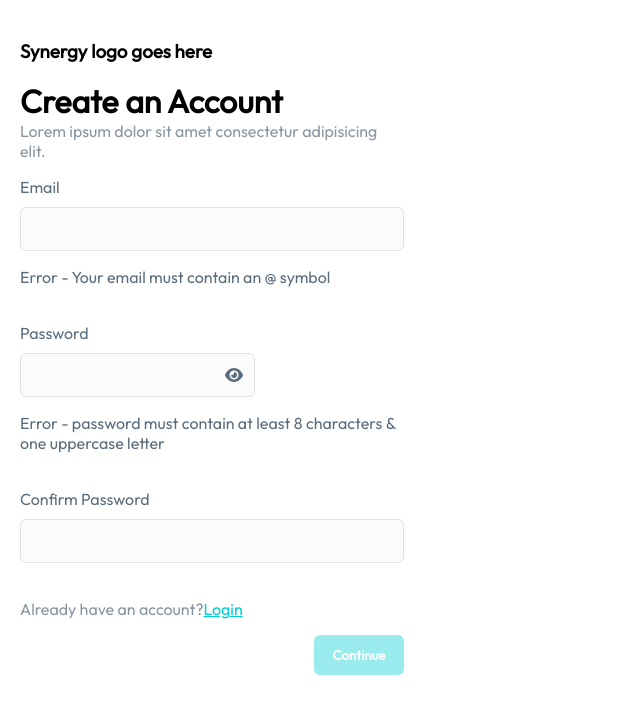
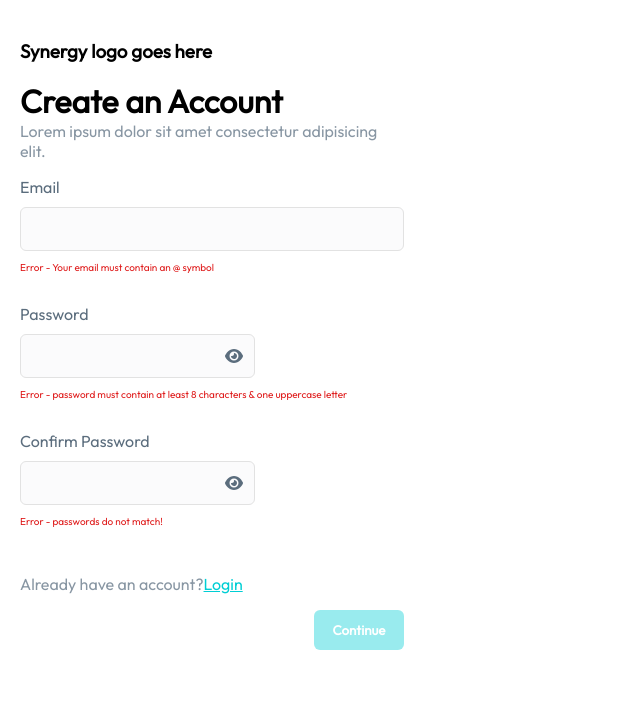
Before and after one commit to nology-tech/synergy, a React (Create React App) app: page / in a window 1280 px wide. Shown: the top 714 px of the page, without its empty margins (0-640 px from the left). Built offline with nearby package versions, Linux system fonts and the light colour scheme.

Commit message:
added icon for confirmed password, validations for confirmed password, scss for valid and invalid inputs, scss parameters

```diff
--- a/public/index.html
+++ b/public/index.html
@@ -3,6 +3,10 @@
   <head>
     <meta charset="utf-8" />
     <link rel="icon" href="%PUBLIC_URL%/favicon.ico" />
+    <link href='https://fonts.googleapis.com/css?family=Outfit' rel="stylesheet">
+    <link href='https://fonts.googleapis.com/css?family=Lato' rel="stylesheet">
+    <link href='https://fonts.googleapis.com/css?family=Roboto' rel="stylesheet">
+    <link href='https://fonts.googleapis.com/css?family=Inter' rel="stylesheet">
     <meta name="viewport" content="width=device-width, initial-scale=1" />
     <meta name="theme-color" content="#000000" />
     <meta
--- a/src/components/SignUp/SignUp.jsx
+++ b/src/components/SignUp/SignUp.jsx
@@ -1,7 +1,7 @@
 import React from 'react';
 import { useState } from 'react';
 import "./SignUp.scss"
-import { faEye, faHome } from "@fortawesome/free-solid-svg-icons";
+import { faEye} from "@fortawesome/free-solid-svg-icons";
 import { FontAwesomeIcon } from "@fortawesome/react-fontawesome";
 
 const SignUp = () => {
@@ -9,6 +9,7 @@ const SignUp = () => {
   const [password, setPassword] = useState("");
   const [confirmedPassword, setConfirmedPassword] = useState("");
   const [passwordType, setPasswordType] = useState("password");
+  const [ConfirmedPasswordType, setConfirmedPasswordType] = useState("password");
 
   const [validEmail, setValidEmail] = useState(false);
   const [validPassword, setValidPassword] = useState(false);
@@ -17,40 +18,51 @@ const SignUp = () => {
     // Handling the email change
   const handleEmail = (e) => {
     e.preventDefault();
-    const tempEmail = e.target.value;
+    const tempEmail = e.target.value.toString();
+    console.log(tempEmail);
     setEmail(tempEmail);
-    validateEmail(email)?setValidEmail(true):setValidEmail(false);
+    validateEmail(tempEmail)?setValidEmail(true):setValidEmail(false);
   };
 
   // Handling the password change
   const handlePassword = (e) => {
     e.preventDefault();
-    setPassword(e.target.value);
-    validatePassword(password)?setValidPassword(true):setValidPassword(false);
-    console.log(password);
+    const pass = e.target.value.toString();
+    setPassword(pass);
+    validatePassword(pass)?setValidPassword(true):setValidPassword(false);
+    console.log(pass);
 
   };
 
   // Handling the confirmed password change
   const handleConfirmedPassword = (e) => {
     e.preventDefault();
-    setConfirmedPassword(e.target.value);
-    console.log(confirmedPassword);
+    const confPass = e.target.value.toString();
+    setConfirmedPassword(confPass);
+    validateConfirmedPassword(confPass)?setValidConfirmedPassword(true):setValidConfirmedPassword(false);
+    console.log(confPass);
   };
 
   const validateEmail = (email) => {
     return email.toString().includes("@");
 
   }
-
   const validatePassword = (password) => {
     const uppercaseRegExp   = /(?=.*?[A-Z])/
     console.log(uppercaseRegExp.test(password));
-    return password.toString().length>=8 && uppercaseRegExp.test(password);
+    return password.length>=8 && uppercaseRegExp.test(password);
+  }
+
+  const validateConfirmedPassword = (pass) => {
+    return pass === password;
   }
 
   const togglePassword = (e) => {
     passwordType =="password"?setPasswordType("text"):setPasswordType("password");
+  }
+
+  const toggleConfirmedPassword = (e) => {
+    ConfirmedPasswordType =="password"?setConfirmedPasswordType("text"):setConfirmedPasswordType("password");
   }
 
   return (
@@ -66,10 +78,9 @@ const SignUp = () => {
           <div className="SignUpForm__email SignUpForm__div">
             <label className="label">Email</label>
             <input onChange={handleEmail} className="input" value={email} type="text" />
-            {validEmail?<p>Successful email entered</p>:<p>Error - Your email must contain an @ symbol</p>}
+            {validEmail?<p className='valid'>Successful email entered</p>:<p className='invalid'>Error - Your email must contain an @ symbol</p>}
           </div>
 
-          {/* {validEmail?<p>true</p>:<p>false</p>}   */}
 
           <div className="SignUpForm__password SignUpForm__div">
             <label className="label">Password</label>
@@ -77,12 +88,16 @@ const SignUp = () => {
                 <input onChange={handlePassword} className="input" value={password} type={passwordType} />
                 <FontAwesomeIcon icon={faEye} className="fontAwesome_icon" onClick = {togglePassword}/>
             </div>
-            {validPassword?<p>Password meets requirements</p>:<p>Error - password must contain at least 8 characters & one uppercase letter</p>}
+            {validPassword?<p className='valid'>Password meets requirements</p>:<p className='invalid'>Error - password must contain at least 8 characters & one uppercase letter</p>}
           </div>
 
           <div className="SignUpForm__confirmedPassword SignUpForm__div">
             <label className="label">Confirm Password</label>
-            <input onChange={handleConfirmedPassword} className="input" value={confirmedPassword} type="password" />
+            <div className="password">
+                <input onChange={handleConfirmedPassword} className="input" value={confirmedPassword} type={ConfirmedPasswordType} />
+                <FontAwesomeIcon icon={faEye} className="fontAwesome_icon" onClick = {toggleConfirmedPassword}/>
+            </div>
+            {validConfirmedPassword?<p className='valid'>Passwords match</p>:<p className='invalid'>Error - passwords do not match!</p>}
           </div>
 
           <div className='SignUpForm__hasAccount'>
--- a/src/components/SignUp/SignUp.scss
+++ b/src/components/SignUp/SignUp.scss
@@ -1,5 +1,29 @@
+$color-black: #06020A;
+$color-blue: #0B2251;
+$color-white: #FFFFFF;
+$color-lightblue: #0AF8FF;
+$color-middle-blue: #00CED4;
+$color-light-gray: #839AAF;
+
+
+$color-button-primary: #00CED4;
+
+$color-font-gray: #5B6D7D;
+$color-font-lightgray: #8896A3;
+$color-nav-font-light-gray: #A6AFBD;
+$color-nav-font-dark-gray: #343C49;
+
+
+$color-light-gray-info-bar: #FBFBFC;
+$color-background: #F1FFFF;
+
+$title-font-family: 'Outfit';
+$secondary-font-family: 'Lato';
+$nav-font-family: 'Roboto';
+$third-font-family: 'Inter';
+
 * {
-    font-family: 'Outfit' ;
+    font-family: $title-font-family ;
 }
 .signup-form {
     width: 30%;
@@ -11,20 +35,20 @@ h1 {
     padding-bottom: 0;
 }
 .ipsum {
-   color: #8896A3;
+   color: $color-font-lightgray;
    margin-top: 0;
 
 }
 
 .input {
-    background:#FBFBFC;
+    background:$color-light-gray-info-bar;
     border: 1px solid #E2E2E2;
     border-radius: 6px;
     height: 40px;
     margin-top: 10px;
     font-size: 16px;
     line-height: 20px;
-    color:#A6AFBD;
+    color:$color-nav-font-light-gray;
 }
 // .password {
 //     width: 100%;
@@ -42,16 +66,16 @@ h1 {
         display: flex;
         flex-direction: column;
         padding-bottom: 20px;
-        color:#5B6D7D;
+        color:$color-font-gray;
 
     }
 
     &__hasAccount {
         &__question {
-            color: #8896A3;
+            color:$color-font-lightgray;
         }
         &__login {
-            color:#00CED4;
+            color:$color-middle-blue;
         }
     }
 
@@ -59,7 +83,7 @@ h1 {
         background: rgba(0, 206, 212, 0.4);
         border: none;
         border-radius: 6px;
-        color: #FFFFFF;
+        color: $color-white;
         width: 90px;
         height: 40px;
         margin-right: 0;
@@ -71,3 +95,13 @@ h1 {
 
     // }
 }
+
+.valid {
+    color: #57E141;
+    font-size: 10px;
+}
+
+.invalid {
+    color: #DF1C1C;
+    font-size: 10px;
+}
```
Also changed, not shown: src/Assets/_variables.scss (added, +23 -0 lines).
